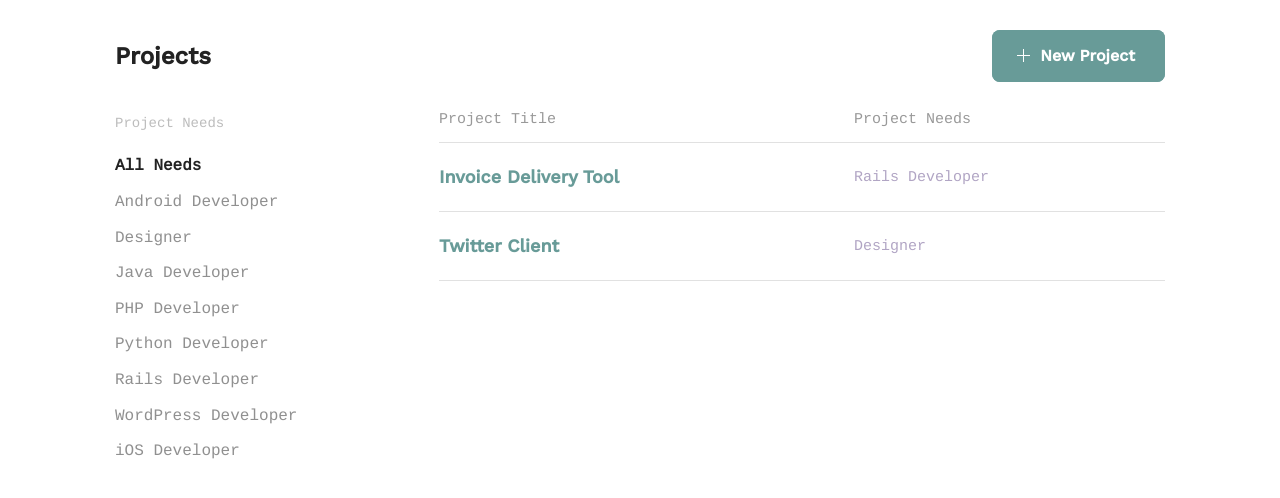
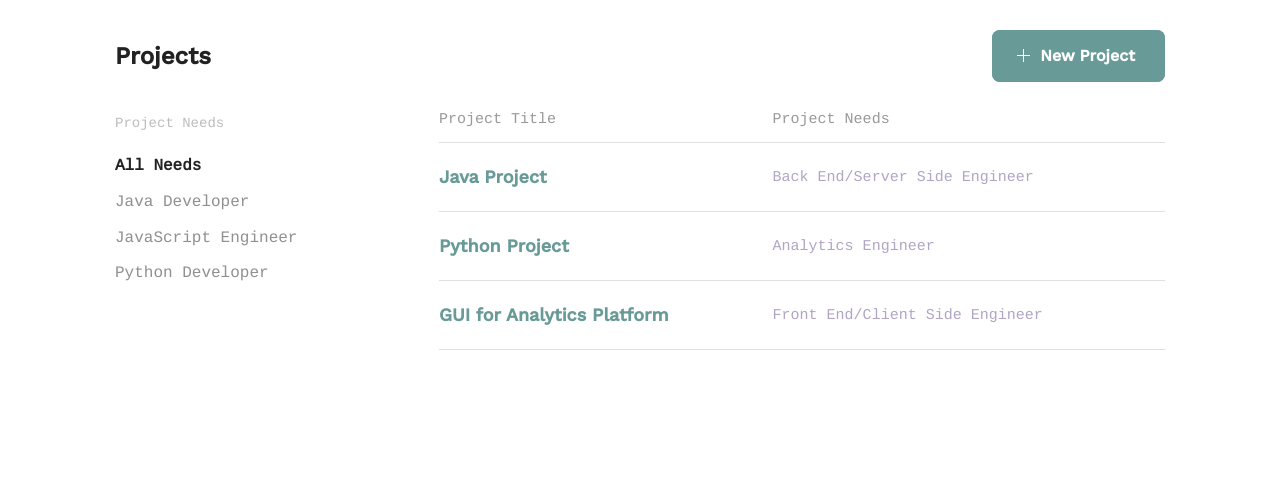
Before and after one commit to taylorculver/Django_Team_Builder, a Django app: page / in a window 1280 px wide. Shown: the part 91-589 px from the top of the page. Run offline with Django 3.2, Linux system fonts and the light colour scheme; data comes from the database, SQL or seed files in the repository; both versions use the stored data as it was after the commit; parts of the project's set-up code (start-up, migrations or seed data) failed here and were passed over; some libraries are stand-ins or nearby versions.

Commit message:
V1 Index.html, added LogOut Functionality

```diff
--- a/team_builder/accounts/urls.py
+++ b/team_builder/accounts/urls.py
@@ -8,5 +8,5 @@ urlpatterns = [
     url(r'^sign_out/$', views.sign_out, name='sign_out'),
     url(r'^(?P<pk>\w+)/$', views.Profile.as_view(), name="profile"),
     url(r'^(?P<pk>\w+)/edit/$', views.edit_profile, name="edit_profile"),
-    url(r'^test/(?P<pk>\w+)/$', views.add_skills, name="skills"),
+    # url(r'^test/(?P<pk>\w+)/$', views.add_skills, name="skills"),
 ]
--- a/team_builder/team_builder/urls.py
+++ b/team_builder/team_builder/urls.py
@@ -21,7 +21,7 @@ from django.contrib import admin
 from . import views
 
 urlpatterns = [
-    url(r'^$', views.Home.as_view(), name="home"),
+    url(r'^$', views.home, name="home"),
     url(r"^accounts/", include("accounts.urls", namespace="accounts")),
     # url(r"^accounts/", include("django.contrib.auth.urls")),
     url(r'^admin/', admin.site.urls),
--- a/team_builder/team_builder/views.py
+++ b/team_builder/team_builder/views.py
@@ -1,5 +1,13 @@
-from django.views.generic import TemplateView
+from django.views.generic import DetailView
+from django.shortcuts import get_object_or_404, render, redirect
+
+from projects.models import Position, Project
 
 
-class Home(TemplateView):
-    template_name = "index.html"
+def home(request):
+    positions = Position.objects.values('title').distinct().order_by('title')
+    projects = Project.objects.all()
+    return render(request, 'index.html', {
+        'positions': positions,
+        'projects': projects
+    })
--- a/team_builder/templates/index.html
+++ b/team_builder/templates/index.html
@@ -23,14 +23,16 @@
         <h4>Project Needs</h4>
         <ul class="circle--filter--list">
           <li><a class="selected">All Needs</a></li>
-          <li><a>Android Developer</a></li>
-          <li><a>Designer</a></li>
-          <li><a>Java Developer</a></li>
-          <li><a>PHP Developer</a></li>
-          <li><a>Python Developer</a></li>
-          <li><a>Rails Developer</a></li>
-          <li><a>WordPress Developer</a></li>
-          <li><a>iOS Developer</a></li>
+          {% for position in positions %}
+            <li><a>{{ position.title }}</a></li>
+          {% endfor %}
+{#          <li><a>Designer</a></li>#}
+{#          <li><a>Java Developer</a></li>#}
+{#          <li><a>PHP Developer</a></li>#}
+{#          <li><a>Python Developer</a></li>#}
+{#          <li><a>Rails Developer</a></li>#}
+{#          <li><a>WordPress Developer</a></li>#}
+{#          <li><a>iOS Developer</a></li>#}
         </ul>
       </div>
     </div>
@@ -44,23 +46,35 @@
           </tr>
         </thead>
         <tbody>
-          <tr class="clickable-row" data-href="project.html">
+        {% for project in projects %}
+          <tr class="clickable-row" data-href="{% url "projects:project" pk=project.id %}">
             <td>
-              <h3>Invoice Delivery Tool</h3>
+              <h3>{{ project.name }}</h3>
             </td>
             <td class="circle--cell--right">
-              <span class="secondary-label">Rails Developer</span>
+              <span class="secondary-label">{{ project.requirements }}</span>
             </td>
           </tr>
-          <tr class="clickable-row" data-href="project.html">
-            <td>
-              <h3>Twitter Client</h3>
-            </td>
-            <td class="circle--cell--right">
-              <span class="secondary-label">Designer</span>
-            </td>
-          </tr>
+        {% endfor %}
         </tbody>
+{#          <tbody>#}
+{#          <tr class="clickable-row" data-href="project.html">#}
+{#            <td>#}
+{#              <h3>Invoice Delivery Tool</h3>#}
+{#            </td>#}
+{#            <td class="circle--cell--right">#}
+{#              <span class="secondary-label">Rails Developer</span>#}
+{#            </td>#}
+{#          </tr>#}
+{#          <tr class="clickable-row" data-href="project.html">#}
+{#            <td>#}
+{#              <h3>Twitter Client</h3>#}
+{#            </td>#}
+{#            <td class="circle--cell--right">#}
+{#              <span class="secondary-label">Designer</span>#}
+{#            </td>#}
+{#          </tr>#}
+{#        </tbody>#}
       </table>
     </div>
   </div>
--- a/team_builder/templates/layout.html
+++ b/team_builder/templates/layout.html
@@ -51,8 +51,15 @@
         <div class="circle--fluid--cell circle--fluid--secondary">
           <nav>
             <ul class="circle--inline">
-              <li><a href="{% url "accounts:sign_up" %}">Sign Up</a></li>
+
+              {% if user.is_authenticated %}
+                  <li><a href="{% url "accounts:profile" pk=user.id %}">Profile</a></li>
+                  <li><a href="{% url "accounts:sign_out" %}">Sign Out</a></li>
+                {% else %}
+                <li><a href="{% url "accounts:sign_up" %}">Sign Up</a></li>
               <li><a href="{% url "accounts:sign_in" %}">Sign In</a></li>
+                {% endif %}
+
             </ul>
           </nav>
         </div>
```
Also changed, not shown: team_builder/accounts/views.py (+13 -13 lines), README.md, team_builder/db.sqlite3.
